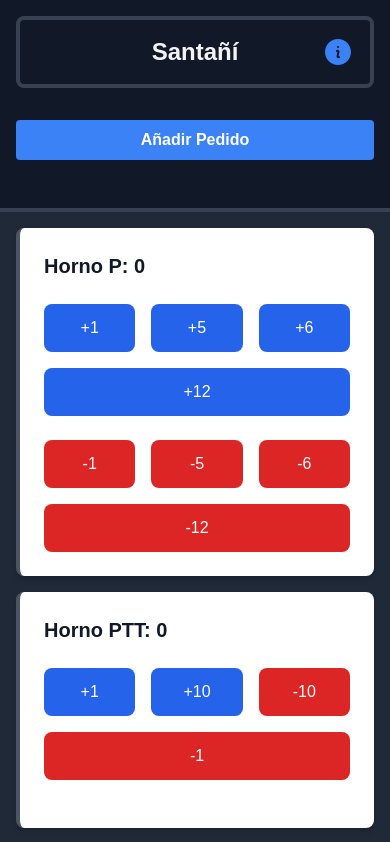
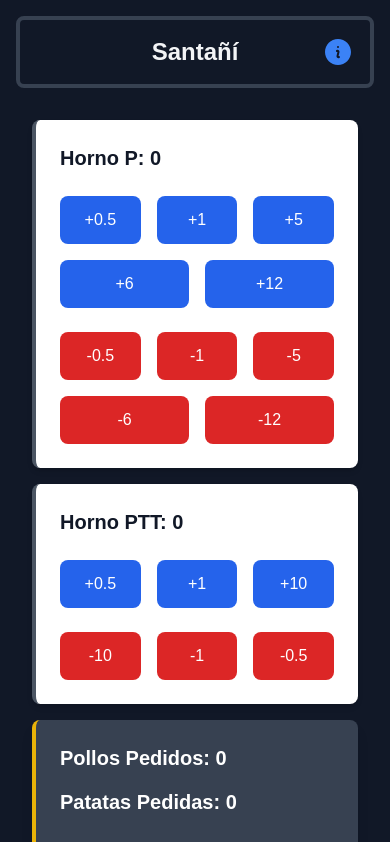
Before and after one commit to Kilex79/web-food-orders, a Next.js app: page / in a window 390 px wide. Shown: the top 842 px of the page. Built offline with nearby package versions, Linux system fonts and the light colour scheme.

Commit message:
refactor Home and Details components; improve mobile layout, enhance button controls for hornoP and hornoPTT, and streamline code readability

```diff
--- a/src/app/components/ui/Details.tsx
+++ b/src/app/components/ui/Details.tsx
@@ -21,40 +21,51 @@ export default function Details({
   onHornoPChange,
   onHornoPTTChange,
 }: DetailsProps) {
+  // Definición de los valores para incrementar y decrementar
+  const hornoPValues = [0.5, 1, 5, 6, 12];
+  const pttPlusValues = [0.5, 1, 10];
+  const pttMinusValues = [10, 1, 0.5];
+
+  // Clases base para los botones, para evitar repetir estilos
+  const buttonBaseClasses =
+    "flex-1 min-w-[80px] h-12 text-white font-medium rounded-lg transition duration-200";
+
   return (
     <div className="p-4 space-y-4">
-      {/* Grupo 1: Totales */}
-      {/*<div className="bg-gray-800 p-6 rounded-lg shadow-lg border-l-4 border-blue-600">
+      {/* Grupo 1: Totales (comentado, activar si lo deseas) */}
+      {/*
+      <div className="bg-gray-800 p-6 rounded-lg shadow-lg border-l-4 border-blue-600">
         <h1 className="text-xl font-semibold text-white mb-4">
           Pollo Total: {hornoP + totalChickens - deliveredChickens}
         </h1>
         <h1 className="text-xl font-semibold text-white mb-4">
           Patatas Total: {hornoPTT + totalPotatoes - deliveredPotatoes}
         </h1>
-      </div>*/}
+      </div>
+      */}
 
-      {/* Horno P */}
+      {/* Sección para Horno P */}
       <div className="bg-white dark:bg-gray-800 p-6 rounded-lg shadow-md border-l-4 border-l-gray-600">
         <h1 className="text-xl font-semibold text-gray-900 dark:text-gray-200 mb-6">
           Horno P: {hornoP}
         </h1>
         <div className="flex flex-wrap gap-4 mb-6">
-          {[1, 5, 6, 12].map((num) => (
+          {hornoPValues.map((num) => (
             <button
-              key={num}
+              key={`hp-plus-${num}`}
               onClick={() => onHornoPChange(hornoP + num)}
-              className="flex-1 min-w-[80px] h-12 bg-blue-600 hover:bg-blue-700 text-white font-medium rounded-lg transition duration-200"
+              className={`${buttonBaseClasses} bg-blue-600 hover:bg-blue-700`}
             >
               +{num}
             </button>
           ))}
         </div>
         <div className="flex flex-wrap gap-4">
-          {[1, 5, 6, 12].map((num) => (
+          {hornoPValues.map((num) => (
             <button
-              key={num}
+              key={`hp-minus-${num}`}
               onClick={() => onHornoPChange(hornoP - num)}
-              className="flex-1 min-w-[80px] h-12 bg-red-600 hover:bg-red-700 text-white font-medium rounded-lg transition duration-200"
+              className={`${buttonBaseClasses} bg-red-600 hover:bg-red-700`}
             >
               -{num}
             </button>
@@ -62,36 +73,32 @@ export default function Details({
         </div>
       </div>
 
-      {/* Horno PTT */}
+      {/* Sección para Horno PTT */}
       <div className="bg-white dark:bg-gray-800 p-6 rounded-lg shadow-md border-l-4 border-l-gray-600">
         <h1 className="text-xl font-semibold text-gray-900 dark:text-gray-200 mb-6">
           Horno PTT: {hornoPTT}
         </h1>
         <div className="flex flex-wrap gap-4 mb-6">
+          {pttPlusValues.map((num) => (
             <button
-            onClick={() => onHornoPTTChange(hornoPTT + 1)}
-            className="flex-1 min-w-[80px] h-12 bg-blue-600 hover:bg-blue-700 text-white font-medium rounded-lg transition duration-200"
+              key={`ptt-plus-${num}`}
+              onClick={() => onHornoPTTChange(hornoPTT + num)}
+              className={`${buttonBaseClasses} bg-blue-600 hover:bg-blue-700`}
             >
-            +1
+              +{num}
             </button>
+          ))}
+        </div>
+        <div className="flex flex-wrap gap-4">
+          {pttMinusValues.map((num) => (
             <button
-            onClick={() => onHornoPTTChange(hornoPTT + 10)}
-            className="flex-1 min-w-[80px] h-12 bg-blue-600 hover:bg-blue-700 text-white font-medium rounded-lg transition duration-200"
+              key={`ptt-minus-${num}`}
+              onClick={() => onHornoPTTChange(hornoPTT - num)}
+              className={`${buttonBaseClasses} bg-red-600 hover:bg-red-700`}
             >
-            +10
+              -{num}
             </button>
-          <button
-            onClick={() => onHornoPTTChange(hornoPTT - 10)}
-            className="flex-1 min-w-[80px] h-12 bg-red-600 hover:bg-red-700 text-white font-medium rounded-lg transition duration-200"
-          >
-            -10
-          </button>
-          <button
-            onClick={() => onHornoPTTChange(hornoPTT - 1)}
-            className="flex-1 min-w-[80px] h-12 bg-red-600 hover:bg-red-700 text-white font-medium rounded-lg transition duration-200"
-          >
-            -1
-          </button>
+          ))}
         </div>
       </div>
 
--- a/src/app/components/ui/Table.tsx
+++ b/src/app/components/ui/Table.tsx
@@ -238,7 +238,6 @@ export function Table({
           );
         })}
       </div>
-
     </>
   );
 }
--- a/src/app/page.tsx
+++ b/src/app/page.tsx
@@ -166,7 +166,8 @@ export default function Home() {
 
   return (
     <main className="bg-gray-900 dark:bg-gray-900 min-h-screen">
-      <div className="grid grid-cols-1 sm:grid-cols-2 md:grid-cols-4 gap-4">
+      {/* Grid: 1 columna en mobile y 4 columnas en pantallas md y superiores */}
+      <div className="grid grid-cols-1 md:grid-cols-4 gap-4">
         <div className="col-span-1 md:col-span-3 p-4 md:p-8 overflow-auto">
           <h1 className="relative text-2xl md:text-4xl font-bold text-gray-100 mb-4 border-4 border-gray-700 rounded-lg p-4">
             <span className="block text-center w-full">{currentDayTitle}</span>
@@ -177,6 +178,35 @@ export default function Home() {
               <InformationCircleIcon className="h-8 w-8 text-blue-500 cursor-pointer" />
             </Link>
           </h1>
+          {/* Versión móvil: Details se muestra justo después del h1 */}
+          <div className="md:hidden mb-4">
+            <Details
+              totalChickens={activeOrders.reduce(
+                (total, order) => total + Number(order.chickens),
+                0
+              )}
+              totalPotatoes={activeOrders.reduce(
+                (total, order) => total + Number(order.potatoes),
+                0
+              )}
+              deliveredChickens={activeOrders
+                .filter((order) => order.delivered)
+                .reduce(
+                  (total, order) => total + Number(order.chickens),
+                  0
+                )}
+              deliveredPotatoes={activeOrders
+                .filter((order) => order.delivered)
+                .reduce(
+                  (total, order) => total + Number(order.potatoes),
+                  0
+                )}
+              hornoP={pollosHorno}
+              hornoPTT={patatasHorno}
+              onHornoPChange={setPollosHorno}
+              onHornoPTTChange={setPatatasHorno}
+            />
+          </div>
 
           <div className="flex flex-col gap-4">
             <button
@@ -194,7 +224,8 @@ export default function Home() {
           </div>
         </div>
 
-        <div className="col-span-1 h-auto md:h-screen border-t-4 md:border-t-0 md:border-l-4 border-gray-700 dark:border-gray-700 bg-gray-800 dark:bg-gray-800">
+        {/* Versión escritorio: Details se muestra en la columna derecha */}
+        <div className="hidden md:block md:col-span-1 h-auto md:h-screen border-l-4 border-gray-700 dark:border-gray-700 bg-gray-800 dark:bg-gray-800">
           <Details
             totalChickens={activeOrders.reduce(
               (total, order) => total + Number(order.chickens),
@@ -206,10 +237,16 @@ export default function Home() {
             )}
             deliveredChickens={activeOrders
               .filter((order) => order.delivered)
-              .reduce((total, order) => total + Number(order.chickens), 0)}
+              .reduce(
+                (total, order) => total + Number(order.chickens),
+                0
+              )}
             deliveredPotatoes={activeOrders
               .filter((order) => order.delivered)
-              .reduce((total, order) => total + Number(order.potatoes), 0)}
+              .reduce(
+                (total, order) => total + Number(order.potatoes),
+                0
+              )}
             hornoP={pollosHorno}
             hornoPTT={patatasHorno}
             onHornoPChange={setPollosHorno}
```
Lines whose indentation alone changed are shown as unchanged.
